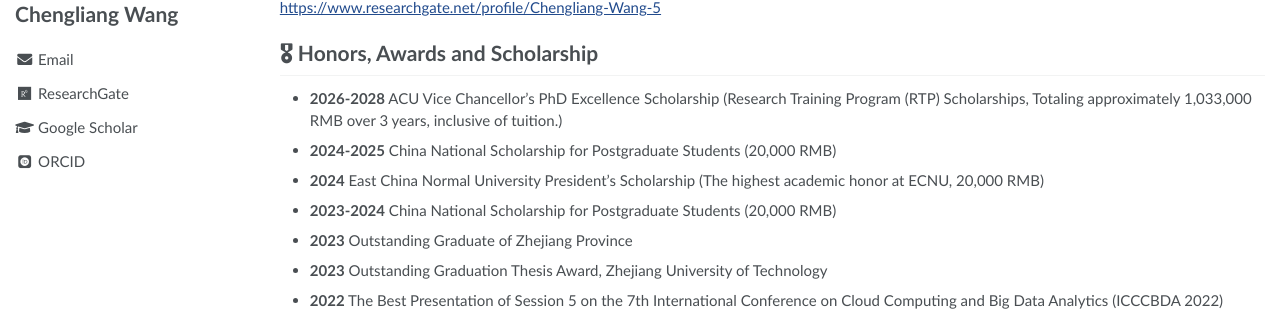
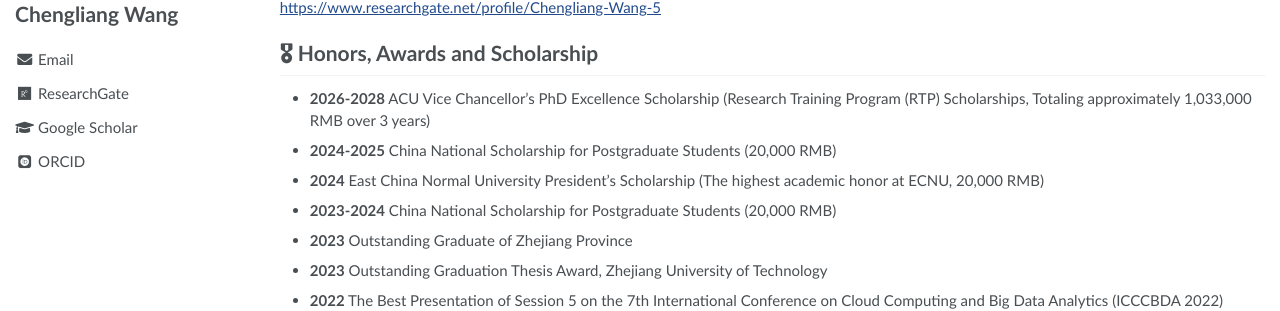
Before and after one commit to wcledutech/wcledutech.github.io, a Jekyll site: the page built from _pages/about.md, in a window 1280 px wide and 900 px high. Shown: the part 275-586 px from the top of the window. Built offline with Jekyll 4.4.1, drawn with Linux system fonts in a browser that asks for light colours; some web fonts are replaced.

Commit message:
Update about.md

```diff
--- a/_pages/about.md
+++ b/_pages/about.md
@@ -27,7 +27,7 @@
 
 
 # 🎖 Honors, Awards and Scholarship
-- **2026-2028** ACU Vice Chancellor's PhD Excellence Scholarship (Research Training Program (RTP) Scholarships, Totaling approximately 1,033,000 RMB over 3 years, inclusive of tuition.)
+- **2026-2028** ACU Vice Chancellor's PhD Excellence Scholarship (Research Training Program (RTP) Scholarships, Totaling approximately 1,033,000 RMB over 3 years)
 - **2024-2025** China National Scholarship for Postgraduate Students (20,000 RMB)
 - **2024** East China Normal University President's Scholarship (The highest academic honor at ECNU, 20,000 RMB)
 - **2023-2024** China National Scholarship for Postgraduate Students (20,000 RMB)
```
